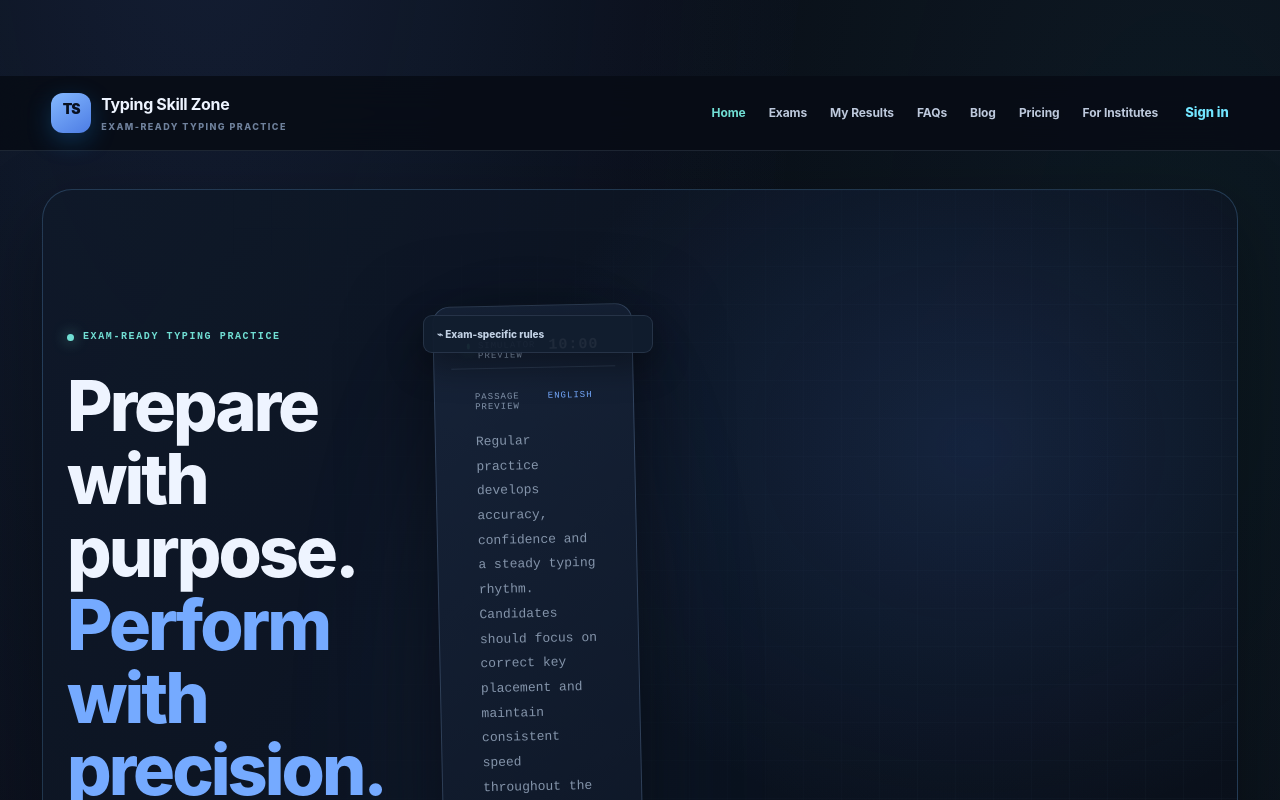
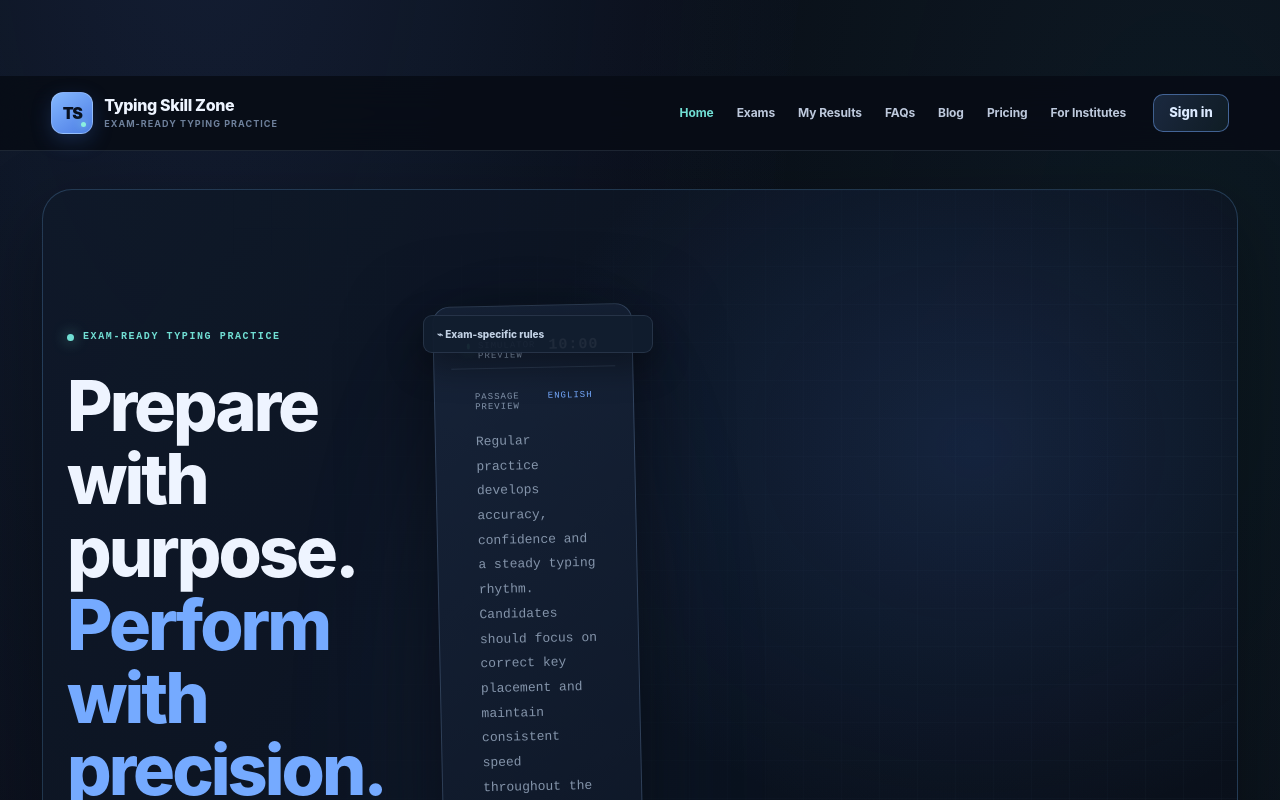
Before and after one commit to vikashphogat0-ux/typingskillzonepro, a Next.js app: page / in a window 1280 px wide. Shown: the top 800 px of the page. Built offline with nearby package versions, Linux system fonts and the light colour scheme; no server answers; the database is empty.

Commit message:
ui: align responsive shared header and sign-in controls

```diff
--- a/app/charcoal-v2.css
+++ b/app/charcoal-v2.css
@@ -242,3 +242,53 @@ body{background-image:radial-gradient(ellipse at 16% -10%,rgba(72,111,190,.17),t
 .exam-passage-preview{max-height:65vh;overflow:auto}
 .exam-passage-preview>p{white-space:pre-wrap;line-height:1.85}
 @media(max-width:640px){.exam-passage-row{grid-template-columns:minmax(0,1fr);gap:12px;padding:13px}.exam-passage-row-actions{justify-content:flex-start}.exam-passage-row-actions button{flex:1;min-width:0}}
+
+
+/* Shared header and brand polish — stable desktop, tablet and mobile geometry. */
+.public-header.home-reference-header{position:sticky;top:0;z-index:100;isolation:isolate}
+.public-header.home-reference-header .public-header-inner{min-height:76px;padding-inline:clamp(16px,3vw,36px);gap:clamp(12px,2vw,28px)}
+.public-header.home-reference-header .public-brand{display:inline-flex;align-items:center;gap:11px;min-width:0;text-decoration:none}
+.public-header.home-reference-header .public-brand-mark{position:relative;display:grid;place-items:center;flex:0 0 42px;width:42px;height:42px;overflow:hidden;border:1px solid rgba(190,220,255,.42);border-radius:12px;background:linear-gradient(145deg,#8fc4ff 0%,#4778df 58%,#263f87 100%);box-shadow:0 7px 20px rgba(64,117,210,.25);color:#071426}
+.public-header.home-reference-header .public-brand-mark>span{font-size:16px;font-weight:950;letter-spacing:-1.4px;line-height:1}
+.public-header.home-reference-header .public-brand-mark>i{position:absolute;right:6px;bottom:6px;width:5px;height:5px;border-radius:50%;background:#8bf0df;box-shadow:0 0 8px rgba(139,240,223,.9)}
+.public-header.home-reference-header .public-brand>span:last-child{display:block;min-width:0}
+.public-header.home-reference-header .public-brand strong{display:block;color:var(--v2-text);font-size:16px;font-weight:850;line-height:1.2;letter-spacing:-.35px}
+.public-header.home-reference-header .public-brand small{display:block;margin-top:4px;color:#91a5c0;font-size:8px;font-weight:750;line-height:1.2;letter-spacing:1.05px}
+.public-header.home-reference-header .public-nav{gap:clamp(9px,1.15vw,17px)}
+.public-header.home-reference-header .public-nav>a{min-height:38px;display:inline-flex;align-items:center;color:#b9c8dc;font-size:12px;font-weight:700;line-height:1.2;text-decoration:none;transition:color .15s ease}
+.public-header.home-reference-header .public-nav>a:hover,.public-header.home-reference-header .public-nav>a[aria-current=page]{color:var(--v2-cyan)!important}
+.public-header.home-reference-header .public-auth{display:inline-flex;align-items:center;justify-content:center;min-height:38px}
+.public-header.home-reference-header .public-auth>a,.public-header.home-reference-header .public-auth-wrap>a{display:inline-flex;align-items:center;justify-content:center;min-height:38px;padding:0 15px;border:1px solid rgba(117,170,255,.48);border-radius:9px;background:linear-gradient(120deg,rgba(117,170,255,.18),rgba(113,223,212,.08));color:#dceaff!important;font-size:12px;font-weight:850;text-decoration:none;white-space:nowrap}
+.public-header.home-reference-header .public-auth>a:hover{border-color:var(--v2-cyan);color:var(--v2-cyan)!important}
+.public-header.home-reference-header .auth-header-wrap{display:inline-flex;align-items:center;gap:8px;flex-wrap:wrap}
+.public-header.home-reference-header .auth-header-wrap>a{max-width:180px;overflow:hidden;text-overflow:ellipsis}
+.public-header.home-reference-header .auth-header-wrap .navbtn,.public-header.home-reference-header .auth-header-wrap>button{min-height:36px;padding:0 12px;border:1px solid var(--v2-border);border-radius:9px;background:rgba(255,255,255,.045);color:#cbd9eb;font-size:11px;font-weight:750;cursor:pointer}
+.public-header.home-reference-header .auth-header-status{color:#91a5c0;font-size:11px;white-space:nowrap}
+.public-header.home-reference-header .auth-header-wrap>small,.public-header.home-reference-header .auth-status-message{display:block;max-width:220px;color:#ff9aa7;font-size:10px;white-space:normal}
+.public-header.home-reference-header .mobile-nav-toggle{display:none;width:42px;height:42px;padding:0;align-items:center;justify-content:center;border:1px solid var(--v2-border);border-radius:10px;background:rgba(255,255,255,.045);color:#e7f0ff;cursor:pointer}
+.public-header.home-reference-header .mobile-nav-toggle:focus-visible,.public-header.home-reference-header a:focus-visible,.public-header.home-reference-header button:focus-visible{outline:2px solid var(--v2-cyan);outline-offset:3px}
+.public-header.home-reference-header .menu-icon{display:grid;gap:5px;width:18px}
+.public-header.home-reference-header .menu-icon i{display:block;width:18px;height:2px;border-radius:2px;background:currentColor;transition:transform .15s ease,opacity .15s ease}
+.public-header.home-reference-header .mobile-nav-toggle[aria-expanded=true] .menu-icon i:first-child{transform:translateY(7px) rotate(45deg)}
+.public-header.home-reference-header .mobile-nav-toggle[aria-expanded=true] .menu-icon i:nth-child(2){opacity:0}
+.public-header.home-reference-header .mobile-nav-toggle[aria-expanded=true] .menu-icon i:last-child{transform:translateY(-7px) rotate(-45deg)}
+@media(max-width:1180px){
+ .public-header.home-reference-header .public-header-inner{min-height:70px;flex-wrap:nowrap}
+ .public-header.home-reference-header .mobile-nav-toggle{display:inline-flex;flex:0 0 42px}
+ .public-header.home-reference-header .public-nav{display:none;position:absolute;top:100%;left:0;right:0;z-index:120;box-sizing:border-box;width:100%;max-height:calc(100dvh - 76px);overflow-y:auto;overscroll-behavior:contain;padding:12px clamp(18px,4vw,32px) 18px;flex-direction:column;align-items:stretch;justify-content:flex-start;gap:0;background:rgba(7,13,24,.985);border-bottom:1px solid var(--v2-border);box-shadow:0 18px 36px rgba(0,0,0,.34)}
+ .public-header.home-reference-header .public-nav.is-open{display:flex}
+ .public-header.home-reference-header .public-nav>a{min-height:44px;padding:10px 2px;border-bottom:1px solid rgba(151,178,215,.09);font-size:13px}
+ .public-header.home-reference-header .public-auth{justify-content:flex-start;padding:12px 0 2px}
+}
+@media(max-width:680px){
+ .public-header.home-reference-header .public-header-inner{min-height:66px;padding:8px 14px}
+ .public-header.home-reference-header .public-brand{gap:9px}
+ .public-header.home-reference-header .public-brand-mark{flex-basis:38px;width:38px;height:38px;border-radius:11px}
+ .public-header.home-reference-header .public-brand strong{font-size:14px}
+ .public-header.home-reference-header .public-brand small{font-size:7px;letter-spacing:.7px}
+ .public-header.home-reference-header .mobile-nav-toggle{width:40px;height:40px;flex-basis:40px}
+ .public-header.home-reference-header .public-nav{max-height:calc(100dvh - 66px)}
+ .public-header.home-reference-header .auth-header-wrap{align-items:flex-start;flex-direction:column}
+ .public-header.home-reference-header .auth-header-wrap>a{max-width:calc(100vw - 64px)}
+}
+@media(prefers-reduced-motion:reduce){.public-header.home-reference-header *{transition:none!important}}
```
